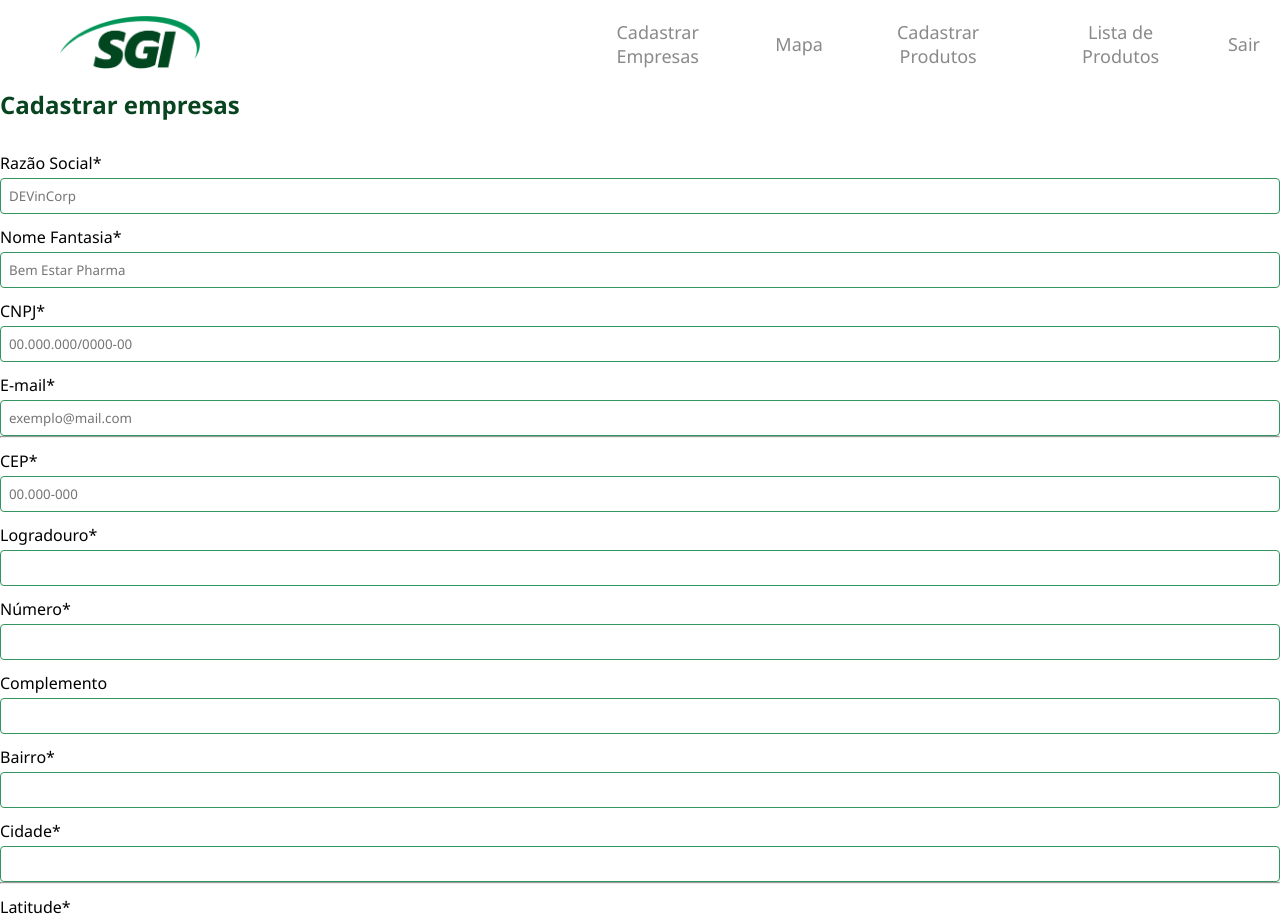
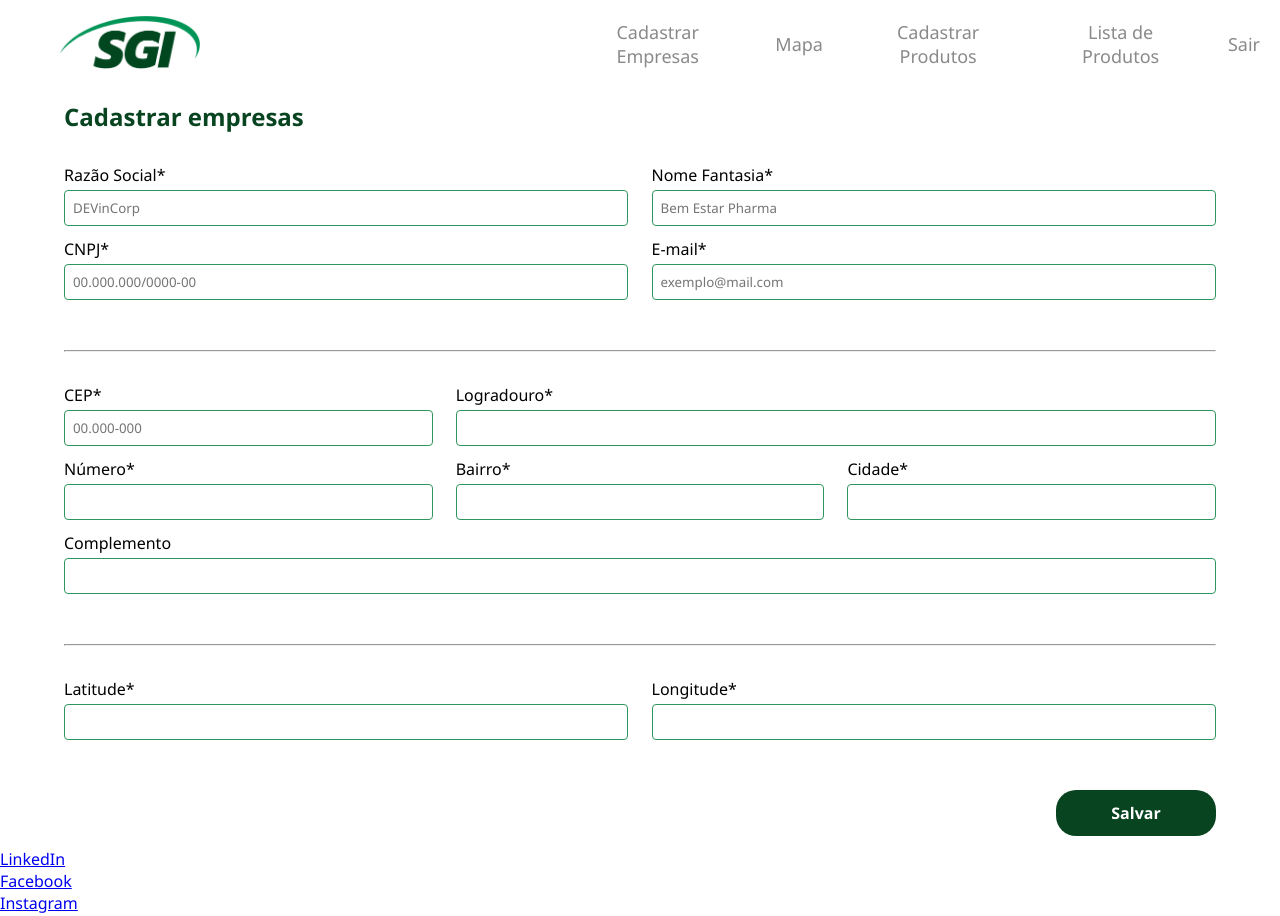
Before and after one commit to eduardovlemes/sgi, a React (Create React App) app: page /novaempresa in a window 1280 px wide. Shown: the top 916 px of the page. Built offline with nearby package versions, Linux system fonts and the light colour scheme.

Commit message:
feat: Adiciona estilização nos componentes
Adiciona estilização nos componentes EnterpriseForm e ItemForm

```diff
--- a/src/App.css
+++ b/src/App.css
@@ -19,7 +19,10 @@ label {
   display: grid;
   margin-top: 12px;
 }
-input {
+
+input,
+textarea,
+select {
   border: 1px solid #31955f;
   border-radius: 4px;
   margin-top: 4px;
@@ -120,3 +123,46 @@ header button:hover {
   height: 450px;
   border-radius: 10px;
 }
+
+/*form*/
+.form-line {
+  display: flex;
+  justify-content: space-between;
+}
+.input-49 {
+  flex-basis: 49%;
+}
+.input-32 {
+  flex-basis: 32%;
+}
+.input-66 {
+  flex-basis: 66%;
+}
+.input-100 {
+  flex-basis: 100%;
+}
+hr {
+  margin: 50px 0px 20px;
+}
+.buttons-form {
+  display: flex;
+  justify-content: flex-end;
+  margin-top: 20px;
+}
+.buttons-form button {
+  color: white;
+  font-weight: bold;
+  border: none;
+  border-radius: 20px;
+  cursor: pointer;
+  font-size: 16px;
+  width: 160px;
+  padding: 12px;
+  margin-top: 30px;
+}
+.button-save {
+  background-color: #084420;
+}
+.button-save:hover {
+  background-color: #31955F;
+}
--- a/src/components/EnterpriseForm/EnterpriseForm.js
+++ b/src/components/EnterpriseForm/EnterpriseForm.js
@@ -122,11 +122,11 @@ export default function EnterpriseForm() {
   }
 
   return (
-    <div>
+    <div className="page-container">
       <h2>Cadastrar empresas</h2>
       <form onSubmit={handleSubmit}>
-        <div>
-          <label>
+        <div className="form-line">
+          <label className="input-49">
             Razão Social*
             <input
               required
@@ -137,7 +137,7 @@ export default function EnterpriseForm() {
             />
           </label>
 
-          <label className="input-32">
+          <label className="input-49">
             Nome Fantasia*
             <input
               required
@@ -147,8 +147,10 @@ export default function EnterpriseForm() {
               onChange={(event) => setTradeName(event.target.value)}
             />
           </label>
+        </div>
 
-          <label>
+        <div className="form-line">
+          <label className="input-49">
             CNPJ*
             <input
               required
@@ -158,7 +160,8 @@ export default function EnterpriseForm() {
               onChange={(event) => setCnpj(event.target.value)}
             />
           </label>
-          <label>
+
+          <label className="input-49">
             E-mail*
             <input
               required
@@ -172,8 +175,8 @@ export default function EnterpriseForm() {
 
         <hr></hr>
 
-        <div>
-          <label>
+        <div className="form-line">
+          <label className="input-32">
             CEP*
             <input
               required
@@ -185,7 +188,7 @@ export default function EnterpriseForm() {
             />
           </label>
 
-          <label>
+          <label className="input-66">
             Logradouro*
             <input
               required
@@ -194,8 +197,10 @@ export default function EnterpriseForm() {
               onChange={(event) => setStreet(event.target.value)}
             />
           </label>
+        </div>
 
-          <label>
+        <div className="form-line">
+          <label className="input-32">
             Número*
             <input
               required
@@ -205,18 +210,7 @@ export default function EnterpriseForm() {
             />
           </label>
 
-          <label>
-            Complemento
-            <input
-              type="text"
-              value={addressCompl}
-              onChange={(event) => setAddressCompl(event.target.value)}
-            />
-          </label>
-        </div>
-
-        <div>
-          <label>
+          <label className="input-32">
             Bairro*
             <input
               required
@@ -226,7 +220,7 @@ export default function EnterpriseForm() {
             />
           </label>
 
-          <label className="input-25">
+          <label className="input-32">
             Cidade*
             <input
               required
@@ -237,10 +231,21 @@ export default function EnterpriseForm() {
           </label>
         </div>
 
+        <div className="form-line">
+          <label className="input-100">
+            Complemento
+            <input
+              type="text"
+              value={addressCompl}
+              onChange={(event) => setAddressCompl(event.target.value)}
+            />
+          </label>
+        </div>
+
         <hr></hr>
 
-        <div>
-          <label className="input-5">
+        <div className="form-line">
+          <label className="input-49">
             Latitude*
             <input
               required
@@ -250,7 +255,7 @@ export default function EnterpriseForm() {
             />
           </label>
 
-          <label>
+          <label className="input-49">
             Longitude*
             <input
               required
@@ -260,8 +265,8 @@ export default function EnterpriseForm() {
             />
           </label>
         </div>
-        <div>
-          <button>Salvar</button>
+        <div className="buttons-form">
+          <button className="button-save">Salvar</button>
         </div>
       </form>
     </div>
--- a/src/components/ItemForm/ItemForm.js
+++ b/src/components/ItemForm/ItemForm.js
@@ -85,11 +85,11 @@ export default function ItemForm() {
   }, []);
 
   return (
-    <div>
+    <div className="page-container">
       <h2>Cadastrar produto</h2>
       <form onSubmit={handleSubmit}>
-        <div>
-          <label>
+        <div className="form-line">
+          <label className="input-100">
             Url da imagem*
             <input
               required
@@ -99,8 +99,9 @@ export default function ItemForm() {
               onChange={(event) => setUrlImage(event.target.value)}
             />
           </label>
-
-          <label className="input-49">
+        </div>
+        <div className="form-line">
+          <label  className="input-66">
             Nome*
             <input
               required
@@ -110,7 +111,7 @@ export default function ItemForm() {
             />
           </label>
 
-          <label>
+          <label className="input-32">
             Custo unitário*
             <input
               required
@@ -120,6 +121,7 @@ export default function ItemForm() {
               onChange={(event) => setPrice(event.target.value)}
             />
           </label>
+        </div>
 
         <label>
           Descrição
@@ -131,12 +133,11 @@ export default function ItemForm() {
             onChange={(event) => setDescription(event.target.value)}
           />
         </label>
-        </div>
 
         <hr></hr>
 
-        <div>
-          <label>
+        <div className="form-line">
+          <label className="input-49">
             Fornecedor*
             <select
               required
@@ -152,7 +153,7 @@ export default function ItemForm() {
             </select>
           </label>
 
-          <label>
+          <label className="input-49">
             Grupo*
             <select
               required
@@ -169,8 +170,8 @@ export default function ItemForm() {
           </label>
         </div>
 
-        <div>
-          <button>Salvar</button>
+        <div className="buttons-form">
+          <button className="button-save">Salvar</button>
         </div>
       </form>
     </div>
```
Lines whose indentation alone changed are shown as unchanged.
